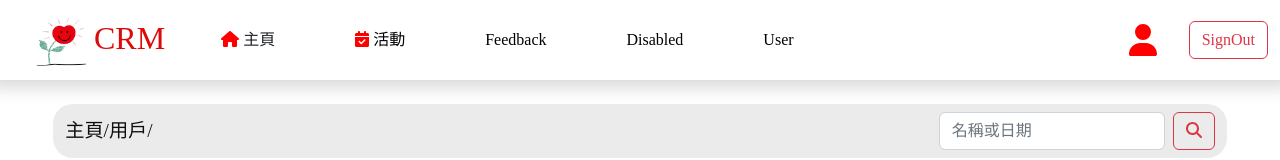
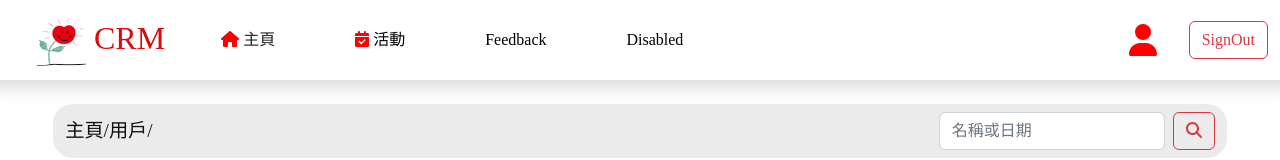
Before and after one commit to YUFOHON/Event-Management-System, a Vue app: page /users in a window 1280 px wide. Shown: the top 160 px of the page. Built offline with nearby package versions, Linux system fonts and the light colour scheme; no server answers; sample sign-in values are in the browser's storage.

Commit message:
navBar update

```diff
--- a/src/components/public/navBar.vue
+++ b/src/components/public/navBar.vue
@@ -36,7 +36,7 @@
         <li class="nav-item">
           <a class="nav-link ">Disabled</a>
         </li>
-        <li class="nav-item">
+        <li v-if="role == 'admin'" class="nav-item">
           <a class="nav-link" href="/users">User</a>
         </li>
       </ul>
```
